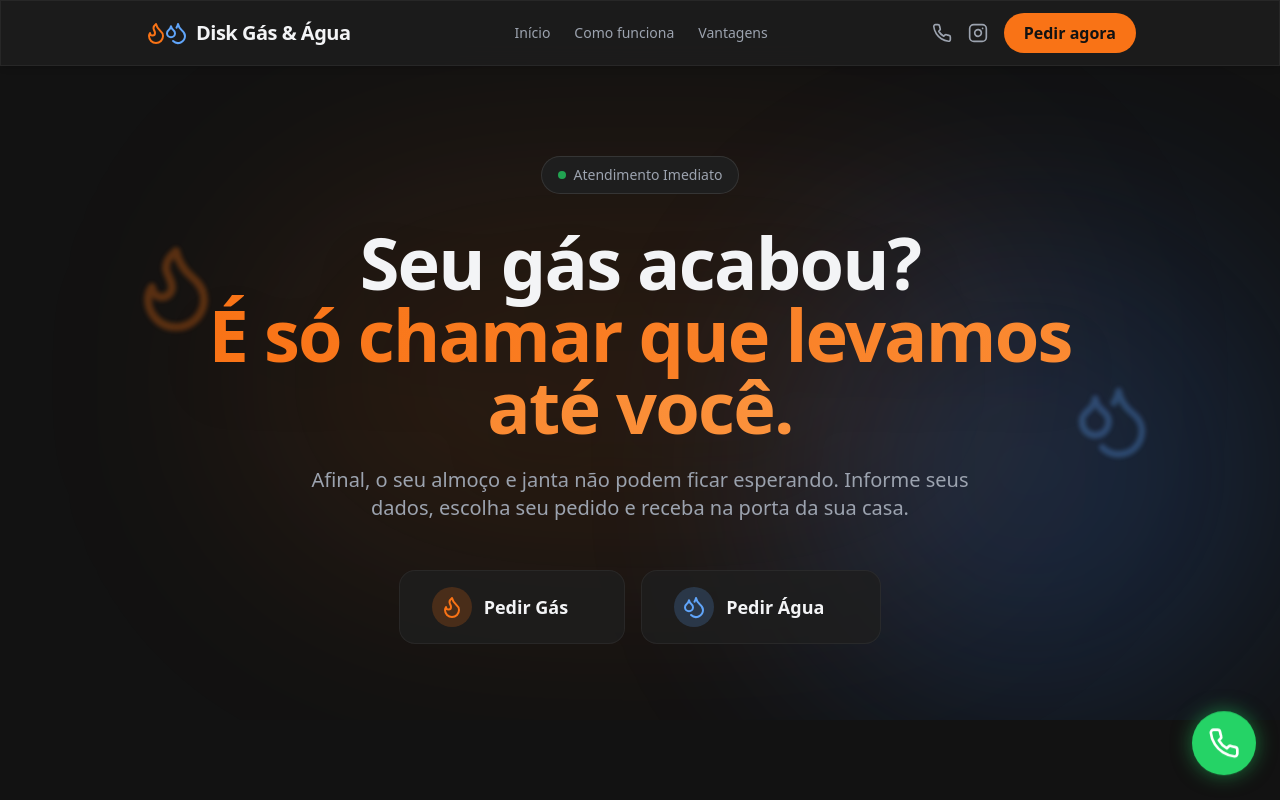
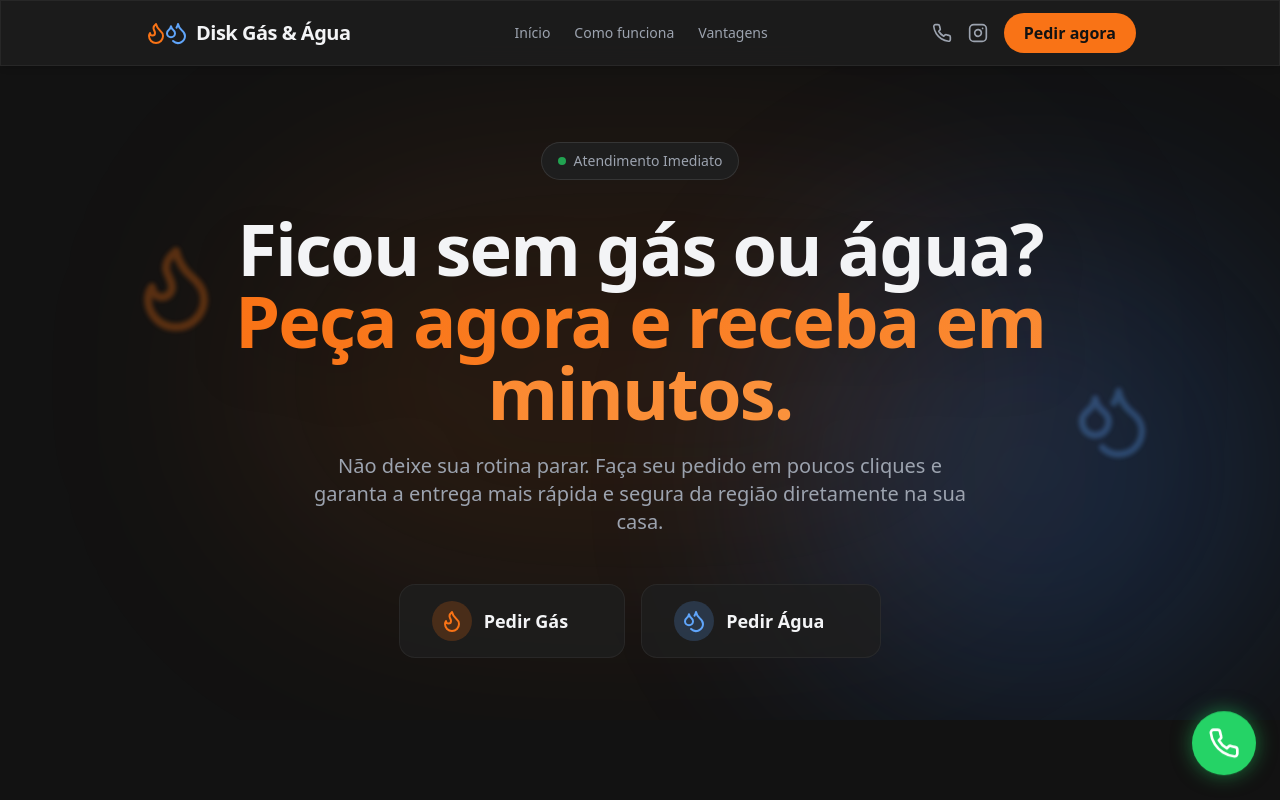
Before and after one commit to vitordematos2016-cloud/clientes-gas, a React (Vite) app in the folder app/: page / in a window 1280 px wide. Shown: the top 800 px of the page. Built offline with nearby package versions, Linux system fonts and the light colour scheme.

Commit message:
feat: atualizacoes nos textos do inicio e scroll automatico para o topo

```diff
--- a/app/src/App.tsx
+++ b/app/src/App.tsx
@@ -1,3 +1,4 @@
+import { useEffect } from 'react';
 import { Header } from './components/Header';
 import { Hero } from './components/Hero';
 import { OrderForm } from './components/OrderForm';
@@ -8,6 +9,13 @@ import { Footer } from './components/Footer';
 import { WhatsAppButton } from './components/WhatsAppButton';
 
 function App() {
+  useEffect(() => {
+    if ('scrollRestoration' in window.history) {
+      window.history.scrollRestoration = 'manual';
+    }
+    window.scrollTo(0, 0);
+  }, []);
+
   return (
     <div className="min-h-screen selection:bg-primary/30 selection:text-primary">
       <Header />
--- a/app/src/components/Hero.tsx
+++ b/app/src/components/Hero.tsx
@@ -30,14 +30,14 @@ export function Hero() {
         </div>
 
         <h1 className="text-4xl md:text-6xl lg:text-7xl font-extrabold tracking-tight mb-6 leading-tight drop-shadow-2xl">
-          Seu gás acabou? <br />
+          Ficou sem gás ou água? <br />
           <span className="text-transparent bg-clip-text bg-gradient-to-r from-primary to-orange-400">
-            É só chamar que levamos até você.
+            Peça agora e receba em minutos.
           </span>
         </h1>
 
         <p className="text-lg md:text-xl text-textMuted max-w-2xl mb-12">
-          Afinal, o seu almoço e janta não podem ficar esperando. Informe seus dados, escolha seu pedido e receba na porta da sua casa.
+          Não deixe sua rotina parar. Faça seu pedido em poucos cliques e garanta a entrega mais rápida e segura da região diretamente na sua casa.
         </p>
 
         <div className="flex flex-col sm:flex-row items-center gap-4 w-full justify-center">
```
